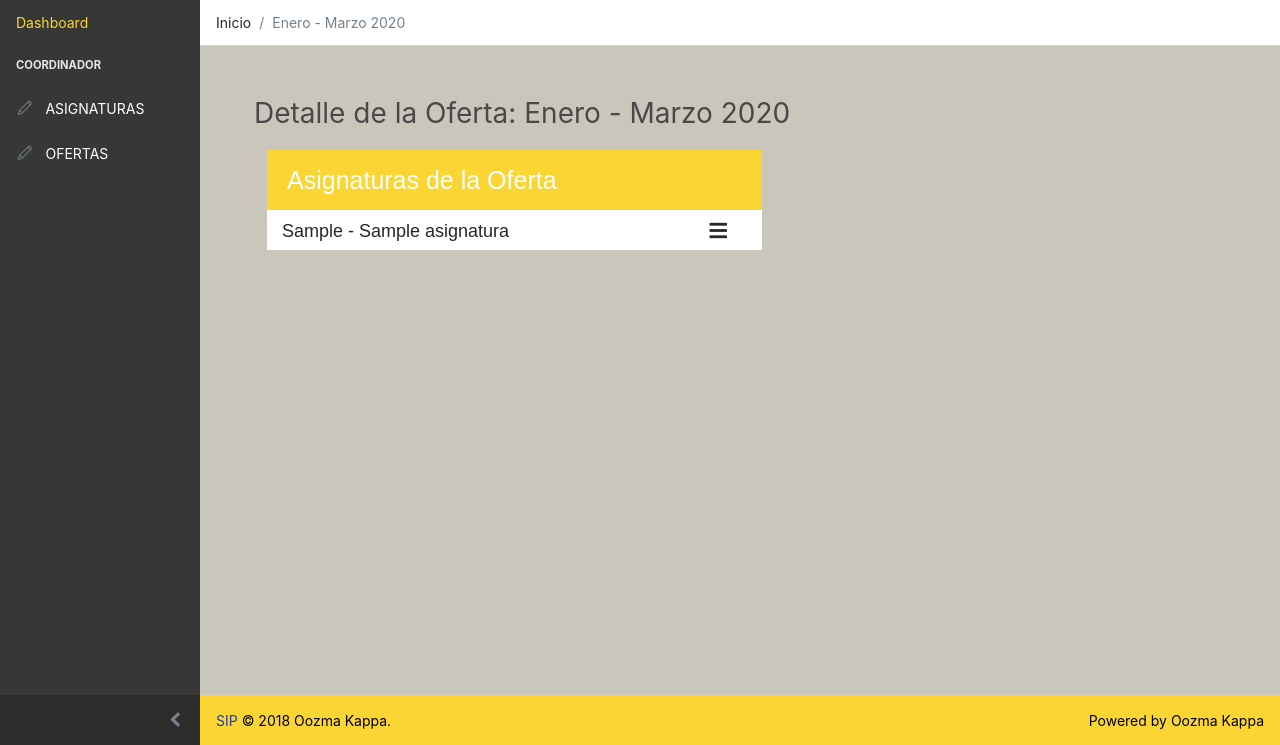
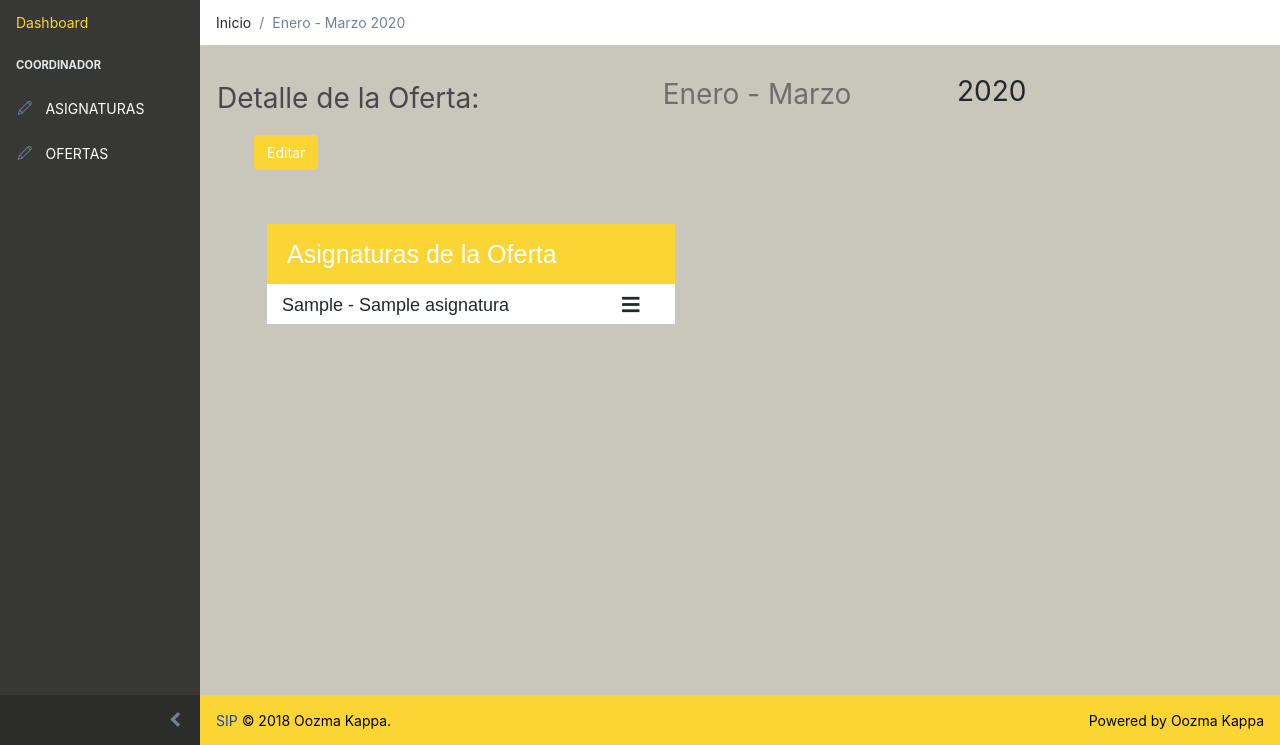
Before and after one commit to german1608/sip-software, a Django app: page /oferta/detalle/1 in a window 1280 px wide. Shown: the part 55-800 px from the top of the page. Run offline with Django 3.2, Linux system fonts and the light colour scheme; tables that the repository leaves empty hold one stand-in row (values such as "Sample post"); some libraries are stand-ins or nearby versions.

Commit message:
Se agrego boton para editar las ofertas

```diff
--- a/templates/oferta/detalle.html
+++ b/templates/oferta/detalle.html
@@ -49,6 +49,37 @@
 	.tabla-asignaturas-oferta{
 		margin-left: 0px;
 	}
+	.botoncito button{
+		background: #FAD534;
+		color: white;
+		margin-left: 600px;
+		margin-bottom: 5%;
+		margin-left: 5%;
+	}
+	button:hover {
+    	background-color: #FAD534;
+    	color: black;
+
+
+	}
+	.col-sm-4 select{
+		font-size: 28px;
+		margin-left: 5%;
+		border: 0px;
+	}
+	.col-sm-4 p{
+		font-size: 28px;
+		margin-left: 5%;
+	}
+	.col-sm-4 input{
+		font-size: 28px;
+		margin-left: 5%;
+	}
+	div.col-md-6 {
+		visibility: hidden;
+	}
+
+
 </style>
 <link rel="stylesheet" href="{% static 'css/oferta/index.css' %}">
 
@@ -57,13 +88,60 @@
 
 <div class="row">
 
-	<div class="col-12">
-		<p class="title" style="font-size: 28px; margin-left: 5%;">Detalle de la Oferta: {{oferta.get_trimestre_display}} {{oferta.anio}}</p>
+	<div class="col-sm-4">
+
+		<p class="title" >Detalle de la Oferta: </p>
+	</div>
+
+	<label for="thing-1"></label>
+	<div class="col-sm-4">
+		<form>
+
+		<select id="mySelect" disabled="true" class="editable thing-1">{{oferta.get_trimestre_display}}
+			{% if oferta.get_trimestre_display == "Enero - Marzo" %}
+				<option value="0">Enero - Marzo</option>
+				<option value="1">Abril - Julio</option>
+		  		<option value="2">Septiembre - Diciembre</option>
+
+		  	{% elif oferta.get_trimestre_display == "Abril - Julio" %}
+			    <option value="1">Abril - Julio</option>
+			    <option value="0">Enero - Marzo</option>
+		  		<option value="2">Septiembre - Diciembre</option>
+
+			{% elif oferta.get_trimestre_display == "Septiembre - Diciembre" %}
+				<option value="2">Septiembre - Diciembre</option>
+				<option value="0">Enero - Marzo</option>
+				<option value="1">Abril - Julio</option>
+
+			{% endif %}
+
+
+		</select>
+
+		</form>
+	</div>
+
+	<label for="thing-2"></label>
+	<div class="col-sm-4">
+		<p id="anio" class="editable thing-2"> {{oferta.anio}} </p>
 	</div>
 </div>
+<!--Boton para editar la oferta-->
+
+		<div class="botoncito">
+			<button id="guardar" style="display:none;" type="button" class="btn btn--submit" onClick="action(); ">Guardar</button>
+		</div>
+		<!--Fin del boton-->
+		<div class="botoncito">
+		    <button id="editar" type="button" class="btn btn--edit" onclick="action();" > Editar
+
+			<span class="glyphicon glyphicon-pencil" ></span>
+			</button>
+		</div>
+<!--Fin del boton-->
 <div class="container-fluid margin-left">
 	<div class="row">
-		<div class="col-md-6 tabla-asignaturas-oferta">
+		<div class="col-md-5 tabla-asignaturas-oferta">
 			<div class="category">Asignaturas de la Oferta</div>
 		    <ul class="sortable">
 					{% for asignatura in asignaturas %}
@@ -71,7 +149,7 @@
 					{% endfor %}
 		    </ul>
 		</div>
-		<div class="col-md-6 invisible">
+		<div id ="table" class="col-md-6" >
 		    <div class="category">Todas las Asignaturas</div>
 		    <ul class="sortable">
 					{% for asignatura in lista_asignaturas %}
@@ -88,9 +166,74 @@
 
 </div>
 
+<script>
+    var hidden = false;
+    function action() {
+        hidden = !hidden;
+        if(hidden) {
+            document.getElementById('editar').style.visibility = 'hidden';
+            document.getElementById('guardar').style.visibility = 'visible';
+            document.getElementById("mySelect").disabled=false;
+            document.getElementById("anio").contentEditable = true;
+            document.getElementById("table").style.visibility = "visible";
 
 
 
+        } else {
+            document.getElementById('editar').style.visibility = 'visible';
+            document.getElementById('guardar').style.visibility = 'hidden';
+            document.getElementById("mySelect").disabled=true;
+            document.getElementById("anio").contentEditable = false;
+            document.getElementById("table").style.visibility = "hidden";
+
+        }
+    }
+
+	function toggleEditable() {
+
+	let editBtn = document.querySelector('.btn--edit');
+
+	if (editBtn.style.display === 'none') {
+
+  	let editables = document.querySelectorAll('.editable');
+  	contenteditable = 'true';
+
+    editables.forEach((el, i) => {
+      el.style.border = '';
+      el.setAttribute('readonly','readonly');
+    });
+
+    document.querySelector('.btn--submit').style.display = '';
+    document.querySelector('.btn--edit').style.display = '';
+  }
+  else {
+
+    let editables = document.querySelectorAll('.editable');
+
+    editables.forEach((el, i) => {
+      el.style.border = '1px solid #aaa';
+      el.removeAttribute('readonly');
+    });
+
+  	document.querySelector('.btn--submit').style.display = 'block';
+    document.querySelector('.btn--edit').style.display = 'none';
+  }
+}
+
+function makeRequest() {
+	console.log('inside makeRequest');
+}
+
+function saveChanges(e) {
+	e.preventDefault();
+  toggleEditable();
+  makeRequest();
+}
+
+
+document.querySelector('.btn--edit').addEventListener('click', toggleEditable);
+document.querySelector('.btn--submit').addEventListener('click', saveChanges);
+</script>
 
 
 
```
